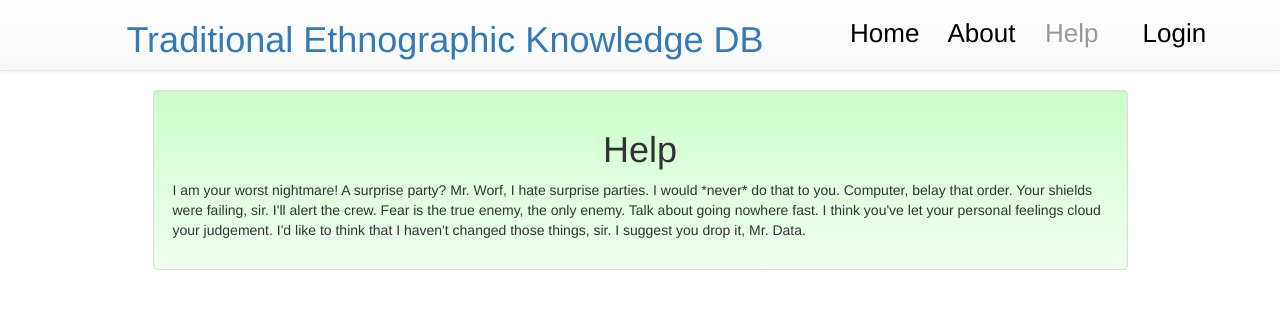
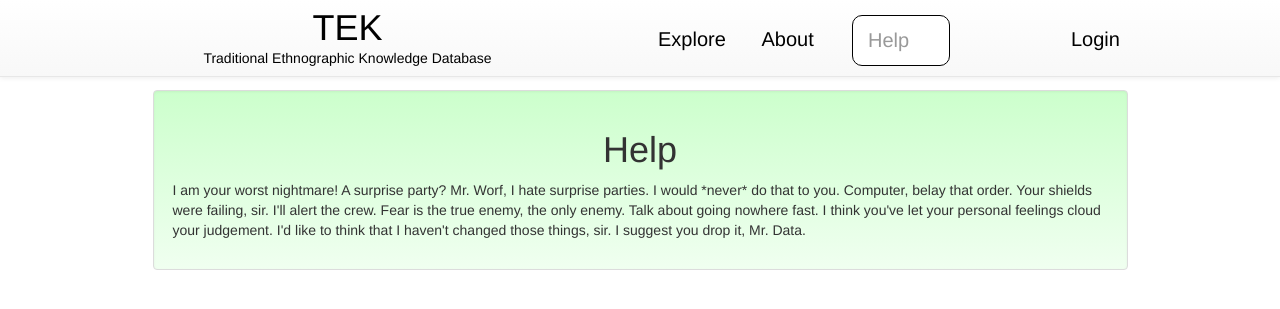
Before and after one commit to Ecotrust/TEKDB, a Django app: page /help/ in a window 1280 px wide. Shown: the top 309 px of the page. Run offline with Django 3.2, Linux system fonts and the light colour scheme; some libraries are stand-ins or nearby versions.

Commit message:
updating styles and moving into css file - still need settings update to find static

```diff
--- /dev/null
+++ b/code/TEKDB/explore/static/css/explore.css
@@ -0,0 +1,58 @@
+body { padding-top: 90px; }
+
+h1 { text-align: center; }
+.header-title h1 {
+  padding-bottom: 0px;
+  margin-bottom: 0px;
+  margin-top: 3px;
+}
+.header-title-content {
+  margin: 5px 0;
+  text-align: center;
+  color: black;
+  border-radius: 10px;
+  /*padding: 5px;*/
+}
+.header-title-content:hover {
+  background-color: #DDFFDD;
+  text-decoration: none !important;
+  color: black
+}
+.header-title-content a {
+  color: black;
+}
+.header-title-content p {
+  margin-bottom: 3px;
+  font-size: 14px;
+}
+
+.header-button, .header-button-selected {
+  font-size: 20px;
+  margin-top: 15px;
+  padding-top: 10px;
+  padding-bottom: 10px;
+  border-radius: 10px;
+}
+.header-button {
+  color: #000;
+  margin-left: 3px;
+  margin-right: 3px;
+}
+.header-button-selected, .header-button-selected:hover {
+  margin-left: 5px;
+  color: #999;
+  background-color: white;
+  border: 1px solid black;
+}
+
+.header-button:hover, .header-button-selected:hover {
+  text-decoration: none !important;
+}
+.header-button:hover {
+  background-color: #DDFFDD;
+  color: #000;
+}
+
+.well {
+  background-image: linear-gradient(to bottom,#CCFFCC 0,#F0ffF0 100%);
+}
--- a/code/TEKDB/explore/templates/base.html
+++ b/code/TEKDB/explore/templates/base.html
@@ -9,53 +9,7 @@
     <!-- Optional Boostrap theme -->
     <link rel="stylesheet" href="https://maxcdn.bootstrapcdn.com/bootstrap/3.3.7/css/bootstrap-theme.min.css" integrity="sha384-rHyoN1iRsVXV4nD0JutlnGaslCJuC7uwjduW9SVrLvRYooPp2bWYgmgJQIXwl/Sp" crossorigin="anonymous">
 
-    <style>
-
-      body { padding-top: 90px; }
-
-      h1 { text-align: center; }
-      .header-title a:hover {
-        text-decoration: none !important;
-      }
-      .header-title h1 {
-        /*margin: 5px;*/
-        border-radius: 10px;
-      }
-      .header-title:hover h1 {
-        background-color: #DDFFDD;
-      }
-
-      .header-button, .header-button-disabled {
-        font-size: 26px;
-        margin-top: 5px;
-        padding-top: 10px;
-        padding-bottom: 15px;
-        border-radius: 10px;
-      }
-      .header-button {
-        color: #000;
-      }
-      .header-button-disabled {
-        color: #999;
-      }
-
-      .header-button:hover, .header-button-disabled:hover {
-        text-decoration: none !important;
-      }
-      .header-button:hover {
-        background-color: #DDFFDD;
-        color: #000;
-      }
-      .header-button-disabled:hover {
-        color: #999;
-      }
-
-      .well {
-        background-image: linear-gradient(to bottom,#CCFFCC 0,#F0ffF0 100%);
-      }
-
-
-    </style>
+    <link rel="stylesheet" href="/static/css/explore.css">
 
     {% block extra_css %}{% endblock %}
   </head>
@@ -64,39 +18,60 @@
     <nav class="navbar navbar-default navbar-fixed-top">
       <div class="container">
         <div class="row">
-          <div class="col-md-8 header-title">
-            {% block headerTitle %}
-            <a href="/"><h1 href="/">Traditional Ethnographic Knowledge DB</h1></a>
-            {% endblock %}
+          <div class="col-md-6">
+            <div class="row">
+              <div class="col-md-2">
+              </div>
+              <div class="col-md-8 header-title-content">
+                <a href="/">
+                  {% block headerTitle %}
+                  <div class="row">
+                    <div class="col-md-12 header-title">
+                      <h1>TEK</h1>
+                    </div>
+                  </div>
+                  <div class="row">
+                    <div class="col-md-12">
+                      <p>Traditional Ethnographic Knowledge Database</p>
+                    </div>
+                  </div>
+                  {% endblock %}
+                </a>
+              </div>
+              <div class="col-md-2">
+              </div>
+            </div>
           </div>
-          <div class="col-md-4">
+          <div class="col-md-6">
             {% block headerButtons %}
             <div class="row header-button-row">
               {% ifnotequal pageTitle "Home" %}
-              <a href="/" class="col-md-3 header-button">
+              <a href="/" class="col-md-2 header-button">
+                Explore
               {% else %}
-              <a class="col-md-3 header-button-disabled">
+              <a class="col-md-2">
               {% endifnotequal %}
-                Home
               </a>
               {% ifnotequal pageTitle "About" %}
-              <a href="/about" class="col-md-3 header-button">
+              <a href="/about" class="col-md-2 header-button">
               {% else %}
-              <a class="col-md-3 header-button-disabled">
+              <a class="col-md-2 header-button-selected">
               {% endifnotequal %}
                 About
               </a>
               {% ifnotequal pageTitle "Help" %}
-              <a href="/help" class="col-md-3 header-button">
+              <a href="/help" class="col-md-2 header-button">
               {% else %}
-              <a class="col-md-3 header-button-disabled">
+              <a class="col-md-2 header-button-selected">
               {% endifnotequal %}
                 Help
               </a>
+              <div class="col-md-2 header-button">
+              </div>
               {% ifnotequal pageTitle "Login" %}
-              <a href="/login" class="col-md-3 header-button">
+              <a href="/login" class="col-md-2 header-button">
               {% else %}
-              <a class="col-md-3 header-button-disabled">
+              <a class="col-md-2 header-button-selected">
               {% endifnotequal %}
                 Login
               </a>
```
